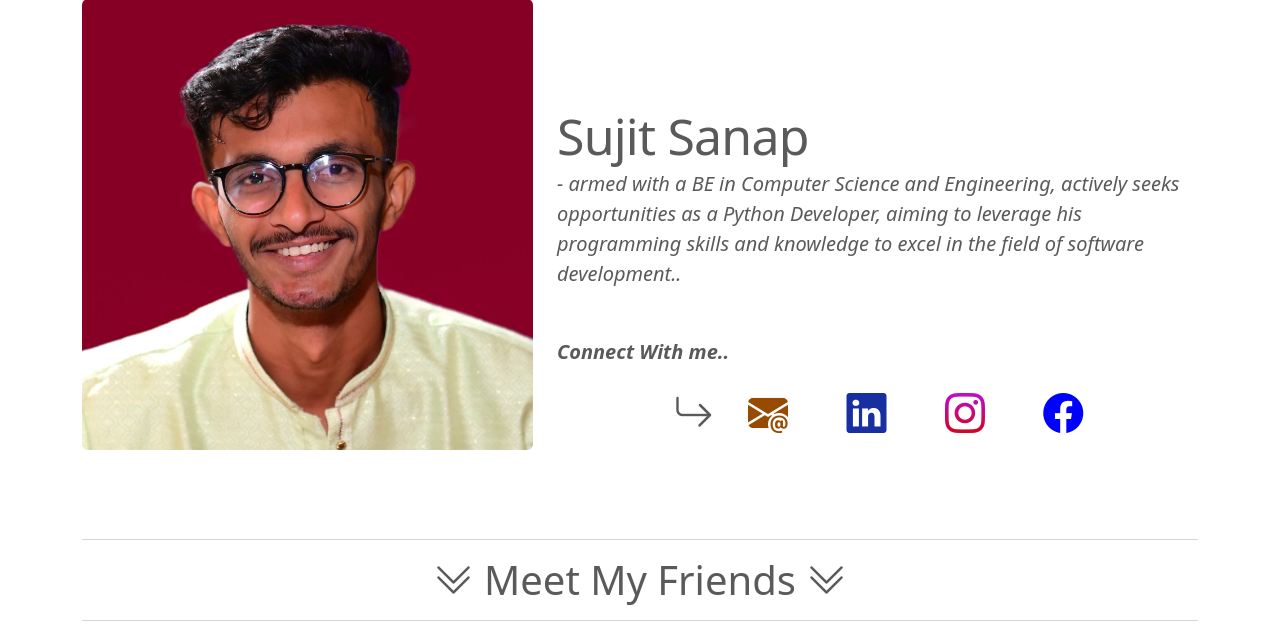
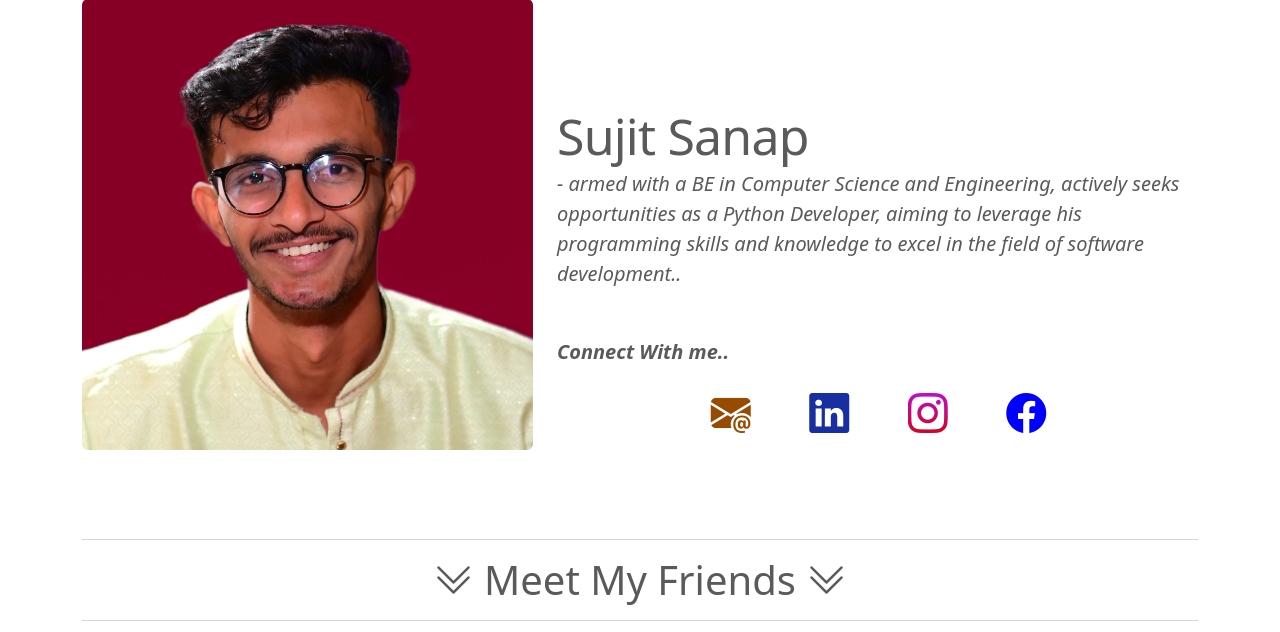
Before and after one commit to sujitsanap143/frds-web-tp, a Flask app: page / in a window 1280 px wide. Shown: the part 871-1503 px from the top of the page. Run offline with Flask 3, Linux system fonts and the light colour scheme; some libraries are stand-ins or nearby versions.

Commit message:
social media icon position chenge

```diff
--- a/templates/index.html
+++ b/templates/index.html
@@ -140,9 +140,8 @@
           <p style='font-size:20px;' class='mt-5'><em><b>Connect With me..</b></em></p>
 
           <div id='socialmedia' class='mb-5'>
-            <i class="bi bi-arrow-return-right ms-0"></i>
 
-            <a href="mailto:sujitsanap143@gmail.com" target="_blank"><i class="bi bi-envelope-at-fill ms-4" id="wp"></i></a>
+            <a href="mailto:sujitsanap143@gmail.com" target="_blank"><i class="bi bi-envelope-at-fill" id="wp"></i></a>
 
             <a href="https://www.linkedin.com/in/sujit-sanap-b673b4216/" target="_blank"><i class="bi bi-linkedin mx-5" id="ld"></i></a>
 
```
